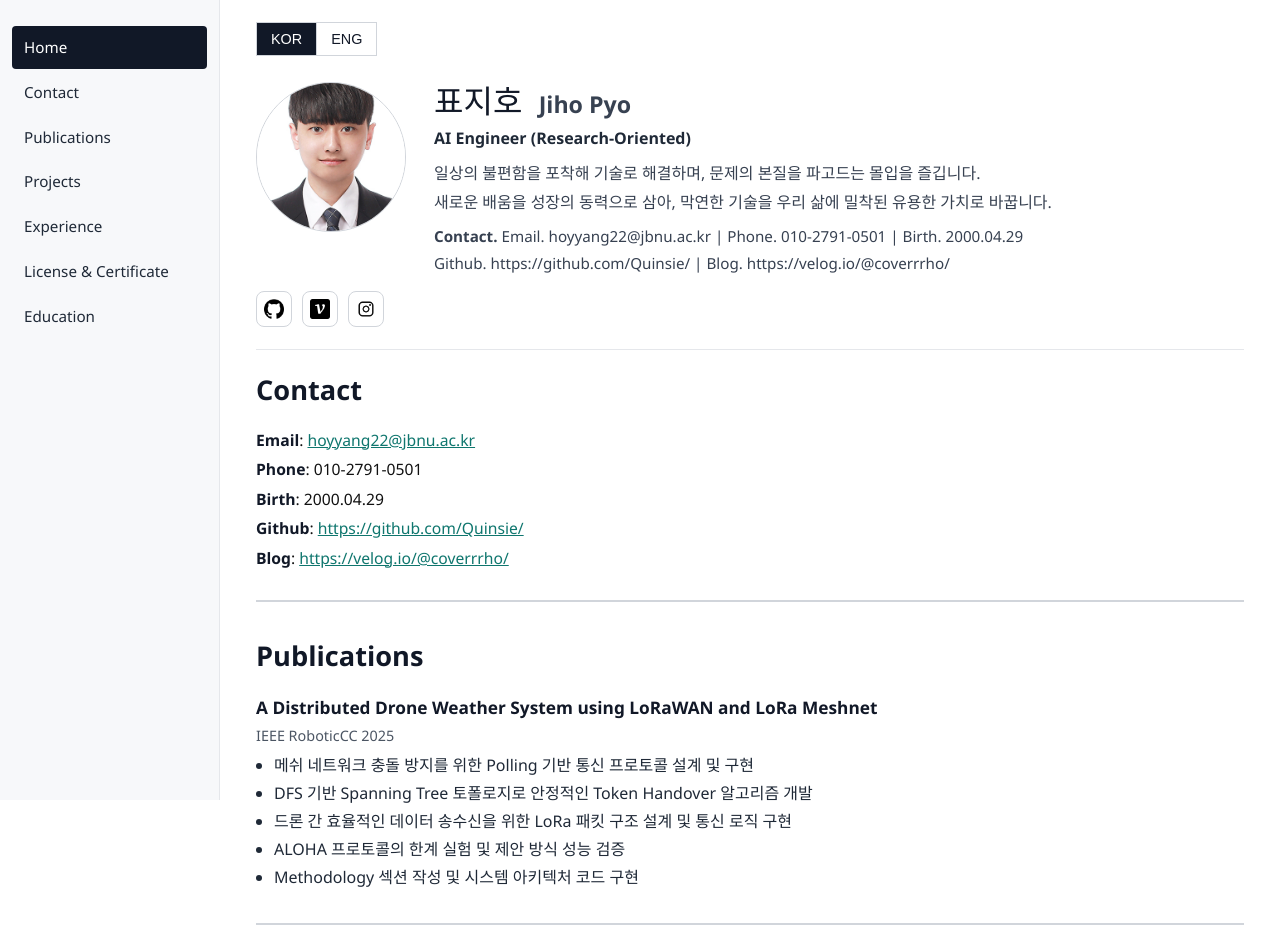
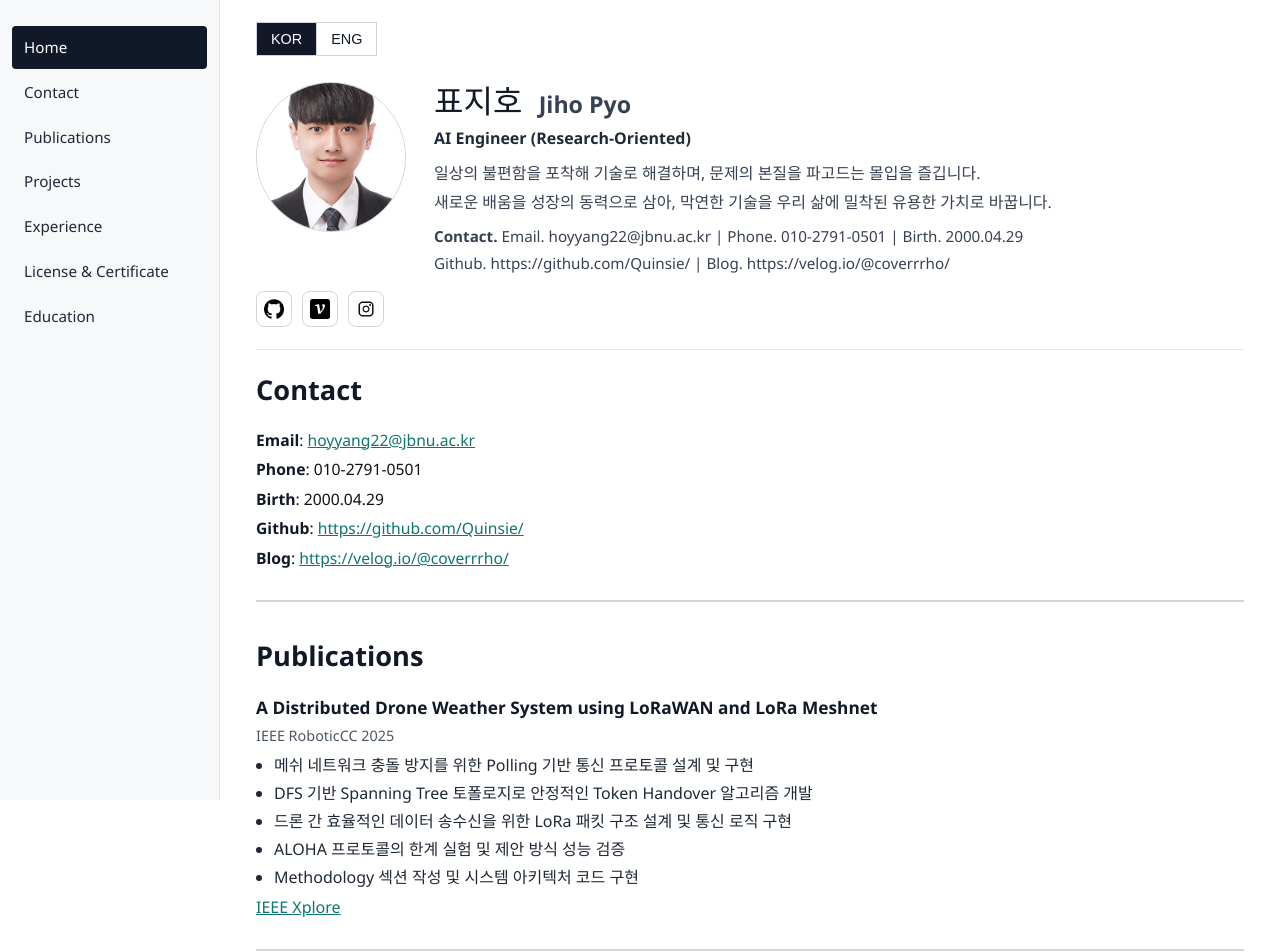
Before and after one commit to Quinsie/Quinsie.github.io, a React (Vite) app: page / in a window 1280 px wide. Shown: the top 952 px of the page. Built offline with nearby package versions, Linux system fonts and the light colour scheme.

Commit message:
feat: add IEEE Xplore link to publication

```diff
--- a/src/components/Research.jsx
+++ b/src/components/Research.jsx
@@ -5,6 +5,7 @@
     title: "Publications",
     subtitle: "A Distributed Drone Weather System using LoRaWAN and LoRa Meshnet",
     venue: "IEEE RoboticCC 2025",
+    linkLabel: "IEEE Xplore",
     bullets: [
       "메쉬 네트워크 충돌 방지를 위한 Polling 기반 통신 프로토콜 설계 및 구현",
       "DFS 기반 Spanning Tree 토폴로지로 안정적인 Token Handover 알고리즘 개발",
@@ -17,6 +18,7 @@
     title: "Publications",
     subtitle: "A Distributed Drone Weather System using LoRaWAN and LoRa Meshnet",
     venue: "IEEE RoboticCC 2025",
+    linkLabel: "IEEE Xplore",
     bullets: [
       "Implemented a polling-based protocol to prevent collisions in mesh communication",
       "Developed a DFS-based spanning-tree topology for stable token handover",
@@ -42,6 +44,15 @@
               <li key={item}>{item}</li>
             ))}
           </ul>
+          <div className="cv-link-row">
+            <a
+              href="https://ieeexplore.ieee.org/document/11392049/"
+              target="_blank"
+              rel="noopener noreferrer"
+            >
+              {t.linkLabel}
+            </a>
+          </div>
         </article>
       </div>
     </section>
```
